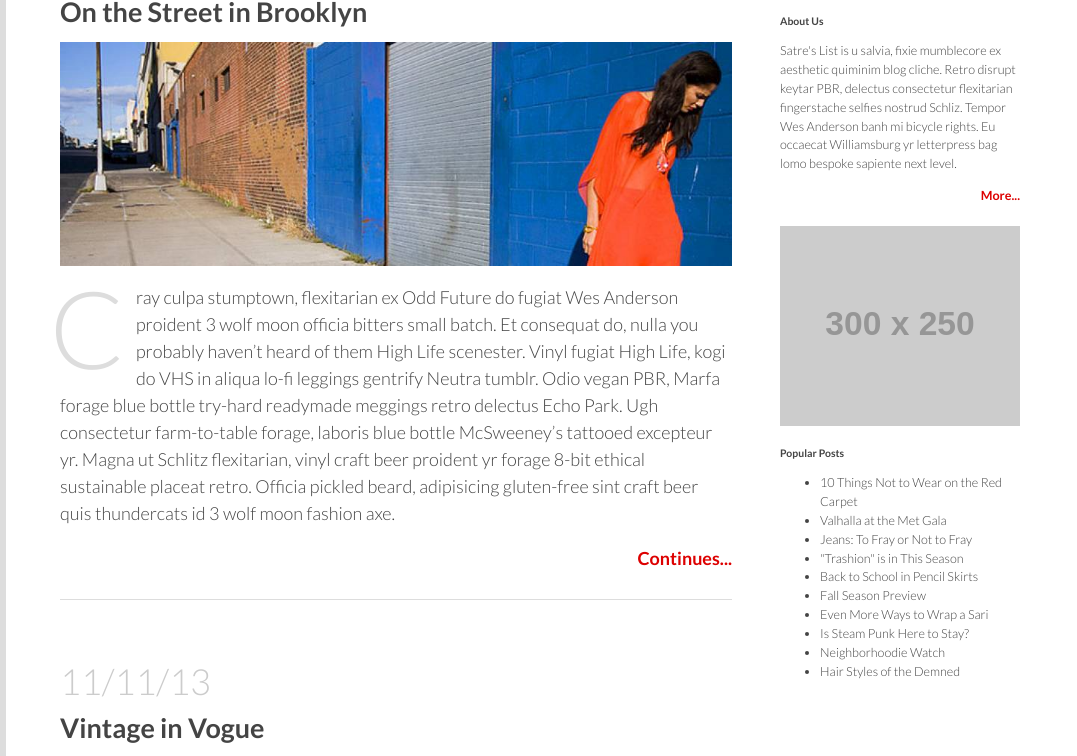
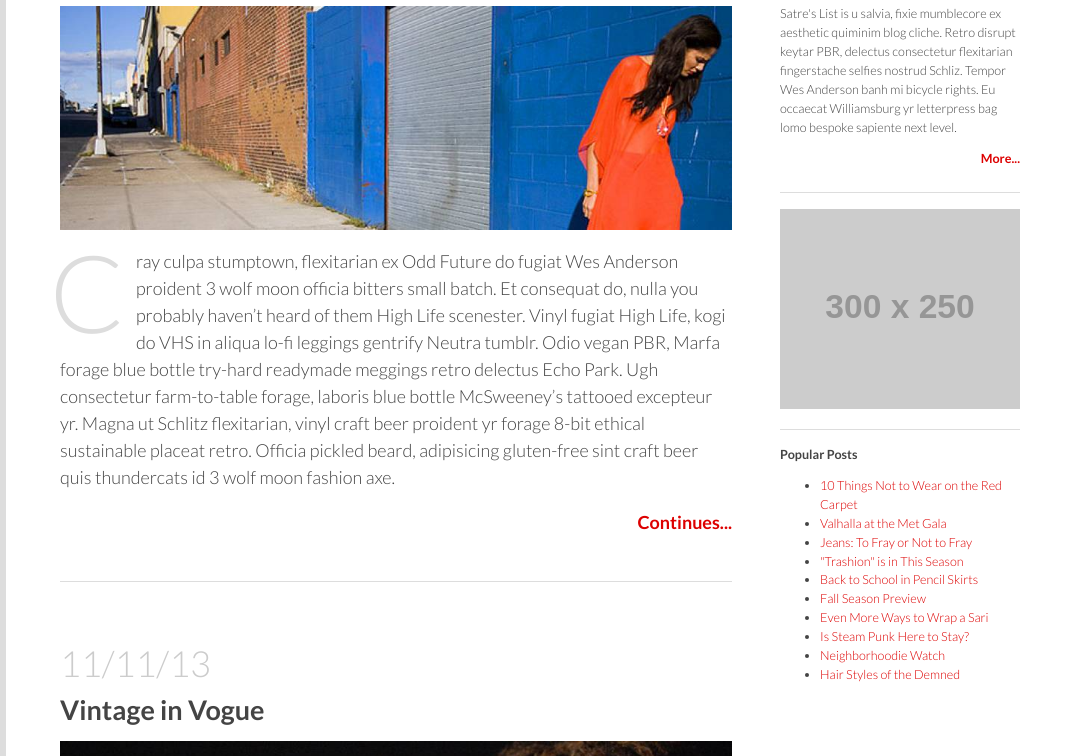
Before and after one commit to trebloc/Homework, a plain HTML site: page Week_02/fashion_blog/index.html in a window 1280 px wide. Shown: the part 346-1102 px from the top of the page, without its empty margins (0-1077 px from the left). Drawn offline with Linux system fonts and the light colour scheme; placeholder pictures from the web are drawn by us.

Commit message:
week 2 homework

```diff
--- a/Week_02/fashion_blog/css/main.css
+++ b/Week_02/fashion_blog/css/main.css
@@ -19,7 +19,18 @@ aside {
 
 .module {
 	font-size: .7em;
-	margin: 20px 0 20px 0;
+	border-bottom: 1px solid #DDD;
+    padding-bottom: 10px;
+    margin-top: 16px;
+}
+
+.module:last-of-type {
+border:none;
+}
+
+.module h4 {
+	font-size:  1em;
+	text-align: left;
 }
 
 #main {
@@ -78,6 +89,11 @@ h4 {
 	text-align: right;
 }
 
+p.more {
+	text-align: right;
+	font-weight: bold;
+}
+
 img {
 	display: block;
 	margin: 10px 0;
@@ -86,7 +102,8 @@ img {
 
 header nav ul {
 	list-style: none;
-	padding-left: 0;
+	padding: 0;
+	margin: 0;
 }
 
 header nav li {
@@ -112,7 +129,7 @@ header nav a {
 	border-bottom: 5px solid #EEE;
 	text-align: center;
 	/*float: left;*/
-	padding: 10px 30px;
+	padding: 10px 32px;
 	/*text-decoration: underline;*/
 }
 header nav a:hover {
@@ -121,11 +138,12 @@ header nav a:hover {
 }
 
 article {
-	border-bottom: 1px solid #DDD;
-	margin: 3em 0;
-	padding-bottom: 1.5em;
+		border-bottom: 1px solid #DDD;
+		margin: 3em 0;
+		padding-bottom: 1.5em;
 }
-article p:first-letter {
+
+article p:first-of-type:first-letter {
 	float: left;
 	font-size: 6em;
 	line-height: 1;
--- a/Week_02/fashion_blog/index.html
+++ b/Week_02/fashion_blog/index.html
@@ -27,38 +27,38 @@
 		<h2><a href="#">On the Street in Brooklyn</a></h2>
 		<img src="img/fashion_photo.jpeg">
 		<p>Cray culpa stumptown, flexitarian ex Odd Future do fugiat Wes Anderson proident 3 wolf moon officia bitters small batch. Et consequat do, nulla you probably haven’t heard of them High Life scenester. Vinyl fugiat High Life, kogi do VHS in aliqua lo-fi leggings gentrify Neutra tumblr. Odio vegan PBR, Marfa forage blue bottle try-hard readymade meggings retro delectus Echo Park. Ugh consectetur farm-to-table forage, laboris blue bottle McSweeney’s tattooed excepteur yr. Magna ut Schlitz flexitarian, vinyl craft beer proident yr forage 8-bit ethical sustainable placeat retro. Officia pickled beard, adipisicing gluten-free sint craft beer quis thundercats id 3 wolf moon fashion axe.</p>
-		<h4><a href="#">Continues...</a></h4>
+		<p class="more"><a href="#">Continues...</a></p>
 	</article>
 	<article>
 		<h3>11/11/13</h3>
 		<h2><a href="#">Vintage in Vogue</a></h2>
 		<img src="img/fashion_photo2.jpeg">
 		<p>Selfies sunt Tumblr, delectus small batch DIY umami sint. Polaroid chambray selfies McSweeney's Cosby sweater, Pitchfork tattooed assumenda Wes Anderson Blue Bottle twee Carles ennui. Nisi locavore fugiat sapiente salvia aliqua. Shoreditch kogi exercitation fashion axe. Wolf semiotics Pinterest, laboris quis master cleanse tousled small batch street art bespoke fingerstache dreamcatcher ethical labore. Dreamcatcher iPhone typewriter, tote bag four loko fanny pack master cleanse organic PBR reprehenderit actually. Craft beer drinking vinegar wayfarers, pork belly narwhal pariatur polaroid cupidatat in 8-bit distillery anim literally.</p>
-		<h4><a href="#">Continues...</a></h4>
+		<p class="more"><a href="#">Continues...</a></p>
 	</article>
 	</section>
 	<aside>
 		<div class="module">
-			<h5>About Us</h5>
+			<h4>About Us</h4>
 			<p>Satre's List is u salvia, fixie mumblecore ex aesthetic quiminim blog cliche.  Retro disrupt keytar PBR, delectus consectetur flexitarian fingerstache selfies nostrud Schliz.  Tempor Wes Anderson banh mi bicycle rights.  Eu occaecat Williamsburg yr letterpress bag lomo bespoke sapiente next level.</p>
-			<h4><a href="#">More...</a></h4>
+			<p class="more"><a href="#">More...</a></p>
 		</div>
 		<div class="module">
-			<img src="http://placehold.it/300x250">
+			<img src="http://placehold.it/300x250&text=Ad" alt="Ad">
 		</div>
 		<div class="module">
-			<h5>Popular Posts</h5>
+			<h4>Popular Posts</h4>
 			<ul>
-				<li>10 Things Not to Wear on the Red Carpet</li>
-				<li>Valhalla at the Met Gala</li>
-				<li>Jeans: To Fray or Not to Fray</li>
-				<li>"Trashion" is in This Season</li>
-				<li>Back to School in Pencil Skirts</li>
-				<li>Fall Season Preview</li>
-				<li>Even More Ways to Wrap a Sari</li>
-				<li>Is Steam Punk Here to Stay?</li>
-				<li>Neighborhoodie Watch</li>
-				<li>Hair Styles of the Demned</li>
+				<li><a href="#">10 Things Not to Wear on the Red Carpet</a></li>
+				<li><a href="#">Valhalla at the Met Gala</a></li>
+				<li><a href="#">Jeans: To Fray or Not to Fray</a></li>
+				<li><a href="#">"Trashion" is in This Season</a></li>
+				<li><a href="#">Back to School in Pencil Skirts</a></li>
+				<li><a href="#">Fall Season Preview</a></li>
+				<li><a href="#">Even More Ways to Wrap a Sari</a></li>
+				<li><a href="#">Is Steam Punk Here to Stay?</a></li>
+				<li><a href="#">Neighborhoodie Watch</a></li>
+				<li><a href="#">Hair Styles of the Demned</a></li>
 			</ul>
 		</div>
 	</aside>
```
